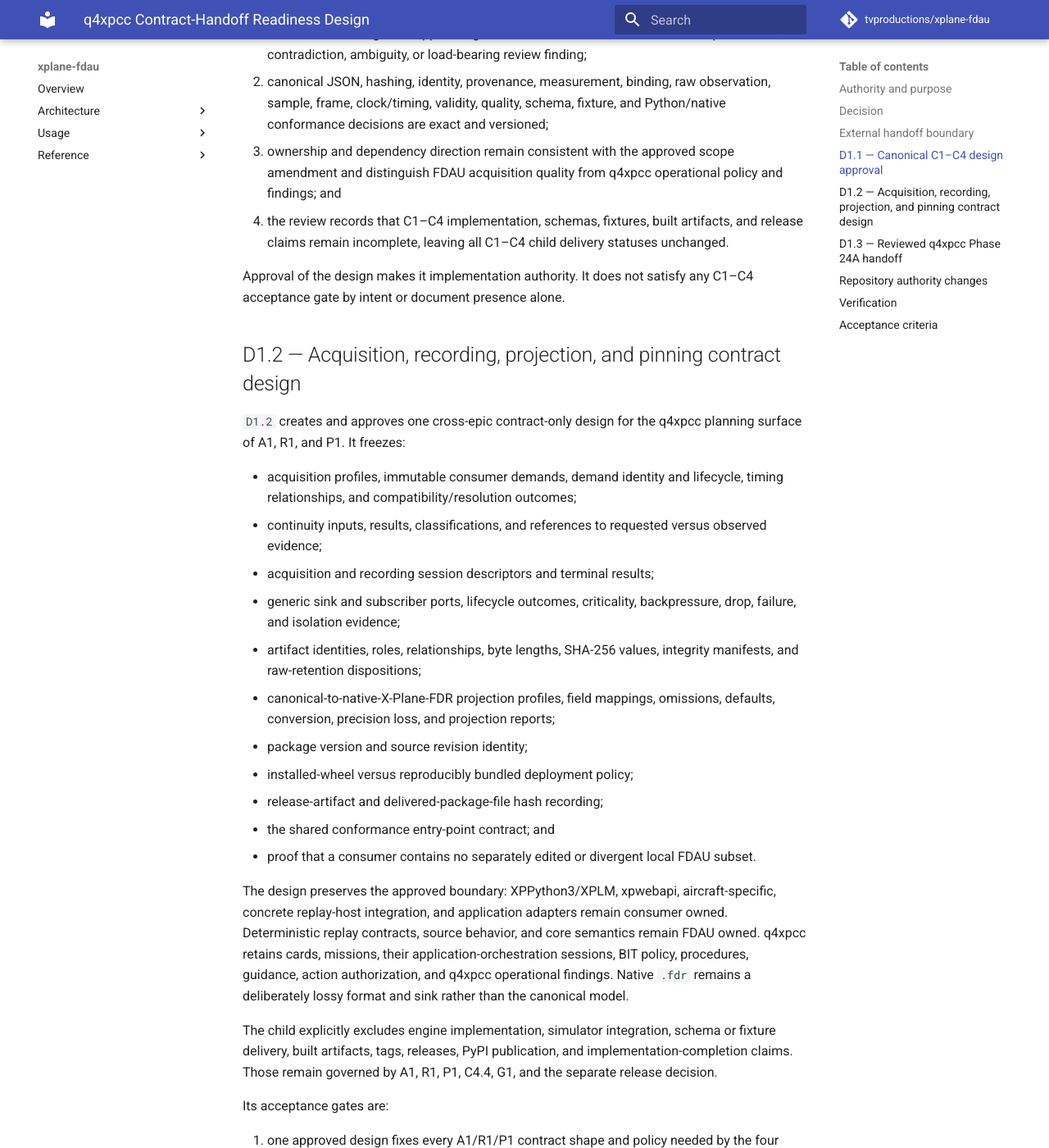
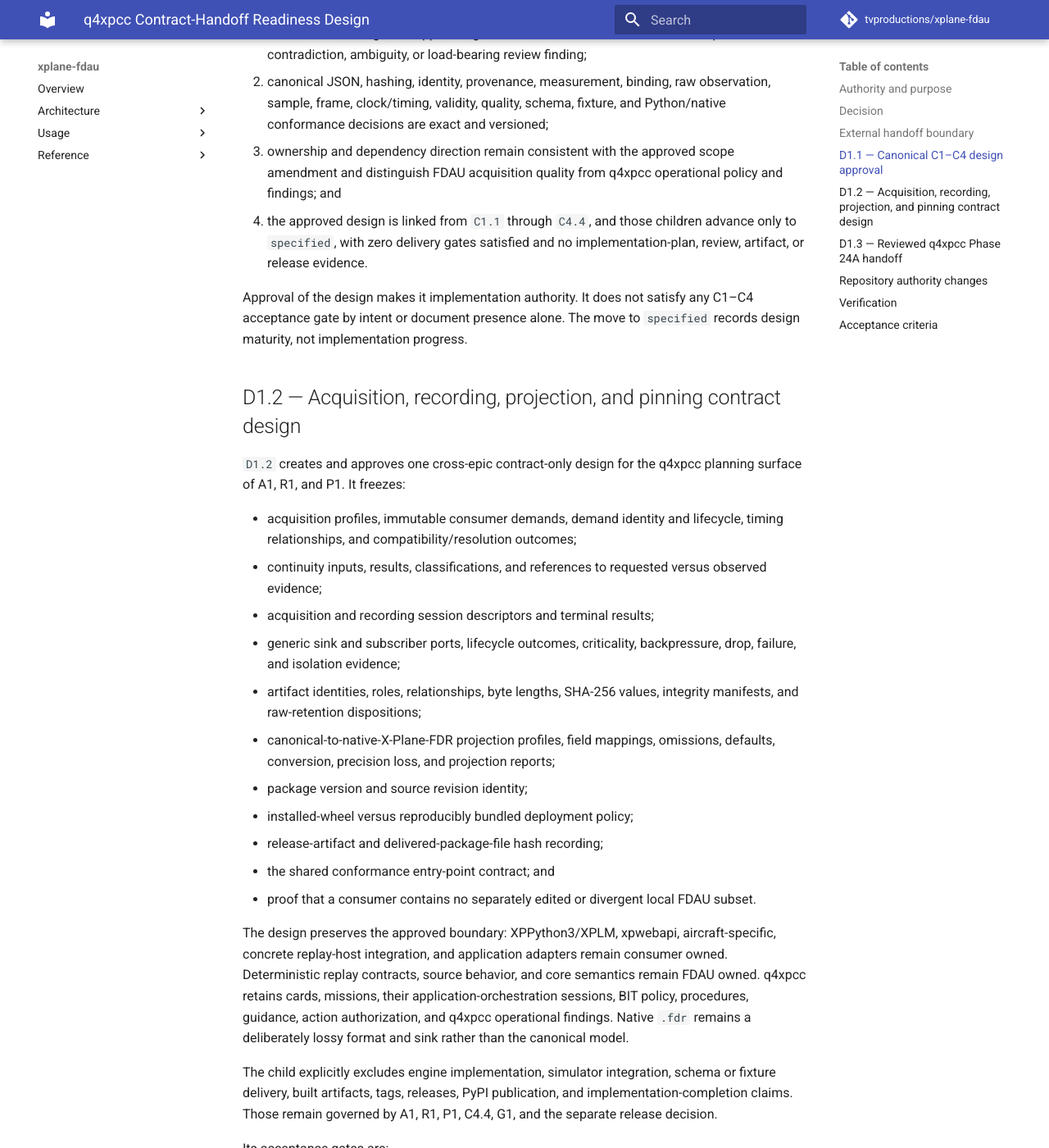
Before and after one commit to tvproductions/xplane-fdau, an MkDocs documentation site: the page built from docs/superpowers/specs/2026-08-22-q4xpcc-contract-handoff-readiness-design.md, in a window 1280 px wide and 1400 px high, scrolled down 2072 px. Shown: the whole window at 82% size. Built offline with MkDocs 1.6.1 and Material for MkDocs 9.7.7, drawn with Linux system fonts in a browser that asks for light colours; comment, search, counter and statistics services are not loaded; some of the changed text lies outside the part shown.

Commit message:
docs: align readiness lifecycle semantics

```diff
--- a/docs/superpowers/specs/2026-08-22-q4xpcc-contract-handoff-readiness-design.md
+++ b/docs/superpowers/specs/2026-08-22-q4xpcc-contract-handoff-readiness-design.md
@@ -85,12 +85,13 @@ Its acceptance gates are:
 3. ownership and dependency direction remain consistent with the approved
    scope amendment and distinguish FDAU acquisition quality from q4xpcc
    operational policy and findings; and
-4. the review records that C1–C4 implementation, schemas, fixtures, built
-   artifacts, and release claims remain incomplete, leaving all C1–C4 child
-   delivery statuses unchanged.
+4. the approved design is linked from `C1.1` through `C4.4`, and those children
+   advance only to `specified`, with zero delivery gates satisfied and no
+   implementation-plan, review, artifact, or release evidence.
 
 Approval of the design makes it implementation authority. It does not satisfy
-any C1–C4 acceptance gate by intent or document presence alone.
+any C1–C4 acceptance gate by intent or document presence alone. The move to
+`specified` records design maturity, not implementation progress.
 
 ## D1.2 — Acquisition, recording, projection, and pinning contract design
 
@@ -138,8 +139,11 @@ Its acceptance gates are:
 3. deployment, revision pinning, release-artifact hashes, delivered-file
    hashes, conformance, and no-divergent-subset proof are explicit without
    requiring a current release artifact; and
-4. independent review finds no unresolved load-bearing ambiguity and confirms
-   that no A1, R1, P1, C4.4, G1, or release gate was claimed complete.
+4. independent review finds no unresolved load-bearing ambiguity, the approved
+   contract-only design is recorded as binding architecture input for future
+   A1, R1, and P1 specifications, and those implementation children remain
+   `queued` with zero delivery gates satisfied and no implementation, artifact,
+   or release claim.
 
 ## D1.3 — Reviewed q4xpcc Phase 24A handoff
 
@@ -166,8 +170,8 @@ Its acceptance gates are:
    and distinguish design readiness from implementation and adoption;
 3. the brief is emitted from a clean committed state and identifies its exact
    local HEAD revision; and
-4. `I1.0` becomes satisfied without changing `I1.1`, `I1.2`, G1, release,
-   push, tag, or publication authorization.
+4. the statusless `I1.0` handoff condition is met and reported without changing
+   `I1.1`, `I1.2`, G1, release, push, tag, or publication authorization.
 
 The user coordinates the brief with the q4xpcc agent or project. The repository
 does not require a push merely to establish D1 readiness.
```
Also changed, not shown: other parts of docs/superpowers/specs/2026-08-22-q4xpcc-contract-handoff-readiness-design.md (+2 -1 lines).
